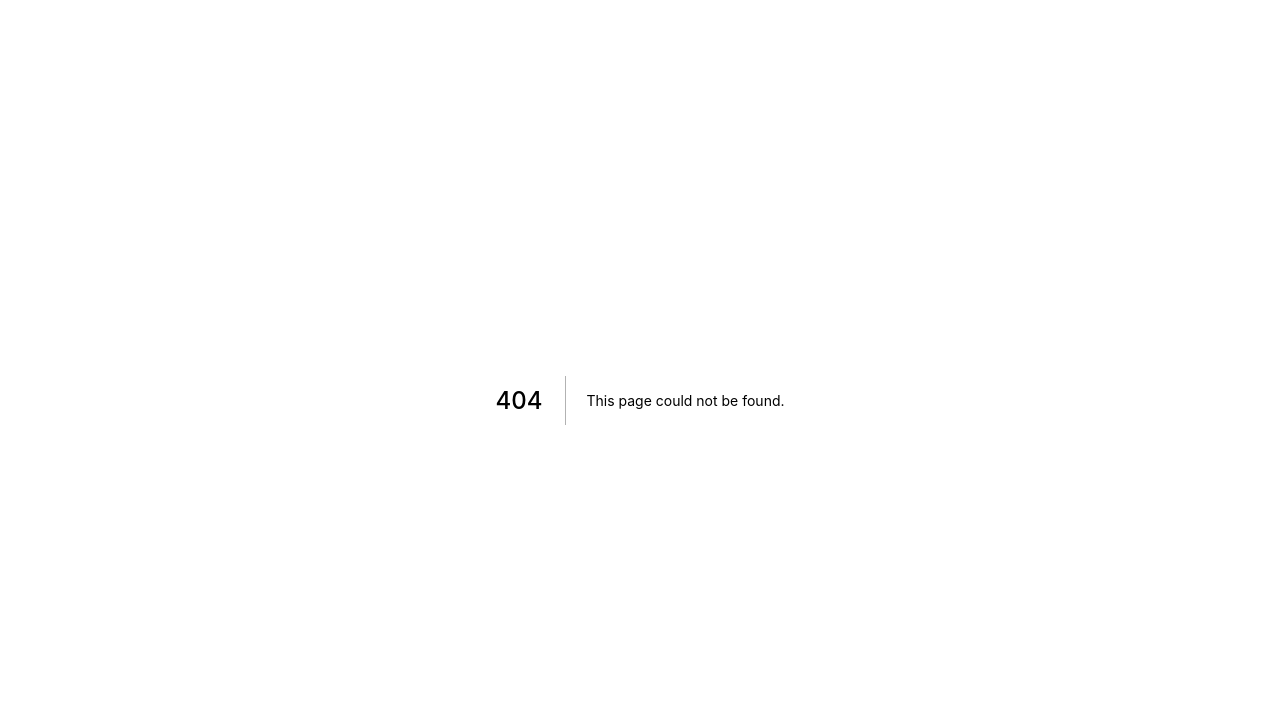
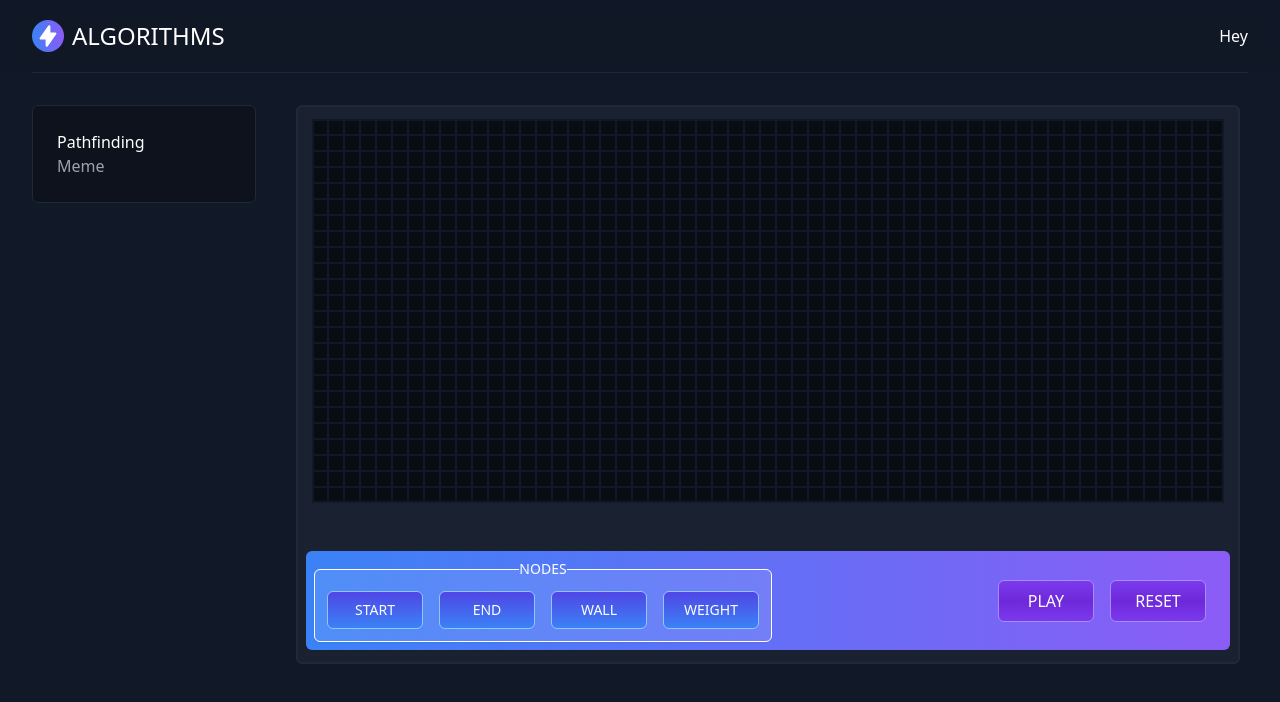
Before and after one commit to Squshy/algorithm-showcase, a Next.js app in the folder client/: page /pathfinding in a window 1280 px wide. Before the commit this address had no page. Shown: the top 702 px of the page. Built offline with nearby package versions, Linux system fonts and the light colour scheme.

Commit message:
link highlighting good

```diff
--- /dev/null
+++ b/client/components/MainBody.tsx
@@ -0,0 +1,17 @@
+import React from "react";
+import { SideBar } from "./nav/sidebar/Sidebar";
+
+interface MainBodyProps {}
+
+export const MainBody: React.FC = ({ children }) => {
+  return (
+    <div className={`flex px-4 mx-auto max-w-8xl sm:px-6 lg:px-8 pt-8`}>
+      <SideBar />
+      <main className={`flex flex-1 min-w-0`}>
+        <div className={`flex flex-1 min-w-0 max-w-6xl mx-auto px-2`}>
+          <div className={`flex flex-col w-full`}>{children}</div>
+        </div>
+      </main>
+    </div>
+  );
+};
--- a/client/components/nav/Nav.tsx
+++ b/client/components/nav/Nav.tsx
@@ -1,9 +1,11 @@
 import React from "react";
 import { LightningBoltIcon } from "@heroicons/react/solid";
 
-interface NavProps {}
+interface NavProps {
+  display?: JSX.Element;
+}
 
-export const Nav: React.FC<NavProps> = ({}) => {
+export const Nav: React.FC<NavProps> = ({ display }) => {
   return (
     <header
       className={`sticky top-0 z-50 bg-opacity-50 bg-gray-900 backdrop-filter backdrop-blur`}
@@ -20,7 +22,7 @@ export const Nav: React.FC<NavProps> = ({}) => {
             </div>
             <p className={`font-extralight text-2xl`}>ALGORITHMS</p>
           </div>
-        <div className={`font-thin`}>DIJKSTRA</div>
+          {display}
         </div>
       </div>
     </header>
--- /dev/null
+++ b/client/components/nav/sidebar/SideLink.tsx
@@ -0,0 +1,16 @@
+import React from "react";
+import Link from "next/link";
+
+interface SideLinkProps {
+  href: string;
+  text: string;
+  active: boolean;
+}
+
+export const SideLink: React.FC<SideLinkProps> = ({ active, href, text }) => {
+  return (
+    <Link href={href}>
+      <a className={`${active ? 'text-white' : 'text-gray-400'} font-medium`}>{text}</a>
+    </Link>
+  );
+};
--- a/client/components/nav/sidebar/Sidebar.tsx
+++ b/client/components/nav/sidebar/Sidebar.tsx
@@ -1,11 +1,31 @@
 import React from "react";
+import { SIDEBAR_LINKS } from "../../../constants";
+import {
+  useSidebarLink,
+} from "../../../contexts/SidebarContext";
+import { SideLink } from "./SideLink";
 
 interface SidebarProps {}
 
 export const SideBar: React.FC<SidebarProps> = ({}) => {
+  const activeLink = useSidebarLink();
+
+  const displayLinks = () => {
+    const links:Array<JSX.Element> = [];
+    Object.entries(SIDEBAR_LINKS).map((link, i) => {
+      const obj = link[1];
+      links.push(<SideLink active={obj.id === activeLink} href={obj.href} text={obj.text} />)
+    })
+    return links
+  }
+
   return (
     <div className={`flex-shrink-0 hidden w-64 lg:block lg:pr-8`}>
-      <div className={`transition duration-150 ease-in-out sticky top-105 border-gray-800 p-6 rounded-md border bg-black-25 hover:bg-black-50`}><p>SIDEBAR</p></div>
+      <div
+        className={`transition duration-150 ease-in-out sticky top-105 border-gray-800 p-6 rounded-md border bg-black-25 hover:bg-black-50 flex flex-col`}
+      >
+        {displayLinks()}
+      </div>
     </div>
   );
 };
--- /dev/null
+++ b/client/components/pathfinding/PathfindingMenu.tsx
@@ -0,0 +1,14 @@
+import React from 'react';
+import { Menu } from '@headlessui/react';
+
+interface PathfindingMenuProps {
+
+}
+
+export const PathfindingMenu:React.FC<PathfindingMenuProps> = ({}) => {
+  return (
+    <Menu>
+      <Menu.Button>Hey</Menu.Button>
+    </Menu>
+  )
+}
--- a/client/constants.ts
+++ b/client/constants.ts
@@ -4,3 +4,16 @@ export const NODE_TO_SET = {
   WALL: "WALL",
   WEIGHT: "WEIGHT",
 };
+
+export const SIDEBAR_LINKS = {
+  PATHFINDING: {
+    id: "PATHFINDING",
+    text: "Pathfinding",
+    href: "/pathfinding"
+  },
+  MEME: {
+    id: "MEME",
+    text: "Meme",
+    href: "/meme"
+  }
+};
--- /dev/null
+++ b/client/contexts/SidebarContext.tsx
@@ -0,0 +1,30 @@
+import React, { useContext, useState, useMemo } from "react";
+import { SideBar } from "../components/nav/sidebar/Sidebar";
+
+const SidebarContext = React.createContext<string | null>(null);
+const SidebarUpdateContext = React.createContext<Function>(() => {});
+
+export const useSidebarLink = () => {
+  return useContext(SidebarContext)
+}
+
+export const useSidebarUpdateLink = () => {
+  return useContext(SidebarUpdateContext)
+}
+
+export const SidebarProvider: React.FC = ({ children }) => {
+  const [activeLink, setActiveLink] = useState<string>("");
+  const providerValue = useMemo(() => ({activeLink, setActiveLink}), [activeLink, setActiveLink])
+
+  const updateActiveLink = (link:string) => {
+    setActiveLink(link);
+  };
+
+  return (
+    <SidebarContext.Provider value={providerValue.activeLink}>
+      <SidebarUpdateContext.Provider value={updateActiveLink}>
+        {children}
+      </SidebarUpdateContext.Provider>
+    </SidebarContext.Provider>
+  );
+};
--- /dev/null
+++ b/client/hooks/useSetLink.ts
@@ -0,0 +1,9 @@
+import { useEffect } from 'react';
+import { useSidebarUpdateLink } from '../contexts/SidebarContext';
+
+export const useSetLink = (link:string) => {
+  const setLink = useSidebarUpdateLink();
+  useEffect(() => {
+    setLink(link);
+  }, [])
+}
--- a/client/pages/_app.tsx
+++ b/client/pages/_app.tsx
@@ -1,7 +1,14 @@
-import '../styles/globals.css'
-import type { AppProps } from 'next/app'
+import "../styles/globals.css";
+import type { AppProps } from "next/app";
+import { SidebarProvider } from "../contexts/SidebarContext";
 
 function MyApp({ Component, pageProps }: AppProps) {
-  return <Component {...pageProps} />
+  return (
+    <SidebarProvider>
+      <div className={`font-sans antialiased`}>
+        <Component {...pageProps} />
+      </div>
+    </SidebarProvider>
+  );
 }
-export default MyApp
+export default MyApp;
--- a/client/pages/index.tsx
+++ b/client/pages/index.tsx
@@ -1,23 +1,16 @@
 import type { NextPage } from "next";
-import { Grid } from "../components/grid/Grid";
+import { MainBody } from "../components/MainBody";
 import { Nav } from "../components/nav/Nav";
-import { SideBar } from "../components/nav/sidebar/Sidebar";
+import Link from 'next/link'
 
 const Home: NextPage = () => {
   return (
-    <div className={`font-sans antialiased`}>
+    <>
       <Nav />
-      <div className={`flex px-4 mx-auto max-w-8xl sm:px-6 lg:px-8 pt-8`}>
-        <SideBar />
-        <main className={`flex flex-1 min-w-0`}>
-          <div className={`flex flex-1 min-w-0 max-w-6xl mx-auto px-2`}>
-            <div className={`flex flex-col w-full`}>
-              <Grid />
-            </div>
-          </div>
-        </main>
-      </div>
-    </div>
+      <MainBody>
+       <Link href="/pathfinding">Path Finding Link</Link>
+      </MainBody>
+    </>
   );
 };
 
--- /dev/null
+++ b/client/pages/meme.tsx
@@ -0,0 +1,20 @@
+import type { NextPage } from "next";
+import { Grid } from "../components/grid/Grid";
+import { MainBody } from "../components/MainBody";
+import { Nav } from "../components/nav/Nav";
+import { SideBar } from "../components/nav/sidebar/Sidebar";
+import { PathfindingMenu } from "../components/pathfinding/PathfindingMenu";
+import { SIDEBAR_LINKS } from "../constants";
+import { useSetLink } from "../hooks/useSetLink";
+
+const PathFinding: NextPage = () => {
+  useSetLink(SIDEBAR_LINKS.MEME.id)
+  return (
+    <>
+      <Nav />
+      <MainBody>MEMEEEEEEEE</MainBody>
+    </>
+  );
+};
+
+export default PathFinding;
--- /dev/null
+++ b/client/pages/pathfinding.tsx
@@ -0,0 +1,29 @@
+import type { NextPage } from "next";
+import { Grid } from "../components/grid/Grid";
+import { Nav } from "../components/nav/Nav";
+import { SideBar } from "../components/nav/sidebar/Sidebar";
+import { PathfindingMenu } from "../components/pathfinding/PathfindingMenu";
+import { SIDEBAR_LINKS } from "../constants";
+import { useSetLink } from "../hooks/useSetLink";
+
+const PathFinding: NextPage = () => {
+  useSetLink(SIDEBAR_LINKS.PATHFINDING.id);
+
+  return (
+    <>
+      <Nav display={<PathfindingMenu />}/>
+      <div className={`flex px-4 mx-auto max-w-8xl sm:px-6 lg:px-8 pt-8`}>
+        <SideBar />
+        <main className={`flex flex-1 min-w-0`}>
+          <div className={`flex flex-1 min-w-0 max-w-6xl mx-auto px-2`}>
+            <div className={`flex flex-col w-full`}>
+              <Grid />
+            </div>
+          </div>
+        </main>
+      </div>
+    </>
+  );
+};
+
+export default PathFinding;
```
